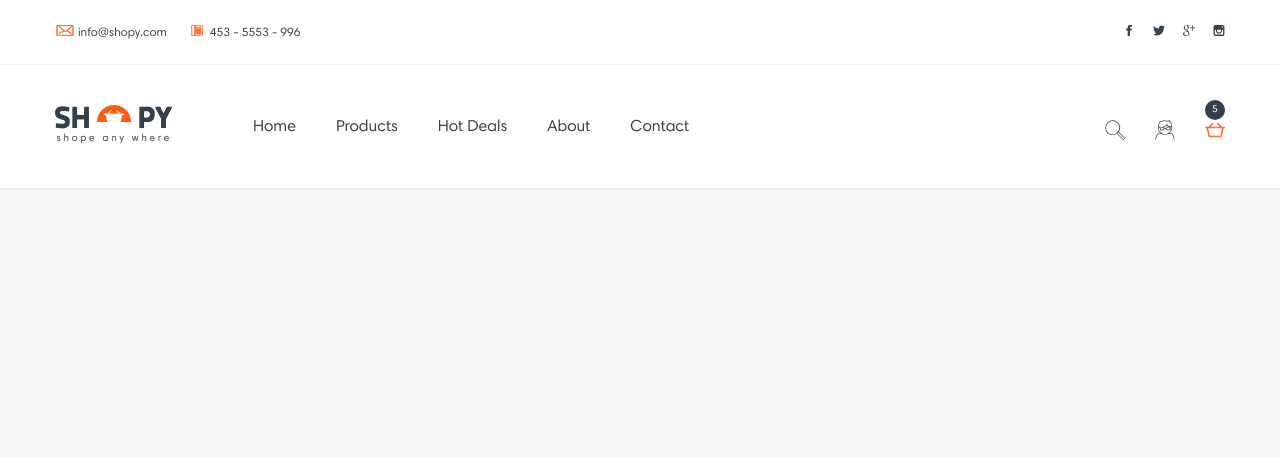
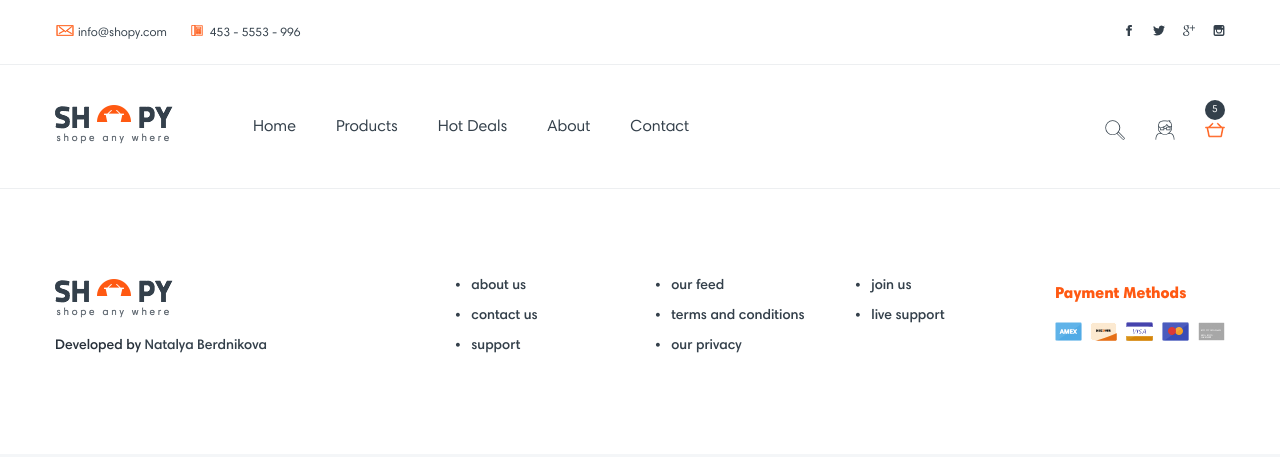
Before and after one commit to NatalyaBerdnikova/Shopy, a website: page public/index.html in a window 1280 px wide. Drawn offline with Linux system fonts and the light colour scheme.

Commit message:
Верстка footer

```diff
--- a/public/index.html
+++ b/public/index.html
@@ -11,7 +11,7 @@
 </head>
 
 <body>
-  <section class="header-contact">
+  <header class="header-contact">
     <div class="container">
       <a href="mailto:info@shopy.com" class="link header-contact__item">
         <svg class="icon icon--orange">
@@ -48,11 +48,11 @@
         </a>
       </div>
     </div>
-  </section>
-  <section class="header">
+  </header>
+  <header class="header">
     <div class="container">
       <a href="#">
-        <img src="../../images/logo-full.png" alt="Логотип Shopy">
+        <img src="images/logo-full.png" alt="Логотип Shopy">
       </a>
       <nav class="header__menu">
         <a class="link header__menu-item" href="#">Home</a>
@@ -82,8 +82,33 @@
         </a>
       </div>
     </div>
-  </section>
+  </header>
 
+
+  <footer class="footer">
+    <div class="container">
+      <div class="footer__copyright">
+        <a href="#">
+          <img src="images/logo-full.png" alt="Логотип Shopy">
+        </a>
+        <div class="footer__copyright-text">Developed by <a href="https://github.com/NatalyaBerdnikova" target="_blank" class="link">Natalya Berdnikova</a></div>
+      </div>
+      <ul class="footer__links">
+        <li><a href="#" class="link">&bull; &nbsp; about us</a></li>
+        <li><a href="#" class="link">&bull; &nbsp; our feed</a></li>
+        <li><a href="#" class="link">&bull; &nbsp; join us</a></li>
+        <li><a href="#" class="link">&bull; &nbsp; contact us</a></li>
+        <li><a href="#" class="link">&bull; &nbsp; terms and conditions</a></li>
+        <li><a href="#" class="link">&bull; &nbsp; live support</a></li>
+        <li><a href="#" class="link">&bull; &nbsp; support</a></li>
+        <li><a href="#" class="link">&bull; &nbsp; our privacy</a></li>
+      </ul>
+      <div>
+        <p class="footer__payment-info">Payment Methods</p>
+        <img src="images/payment_images.png" alt="Методы оплаты">
+      </div>
+    </div>
+  </footer>
 
   <!-- Scripts -->
   <script type="text/javascript" src="scripts/main.js" deffer></script>
--- /dev/null
+++ b/public/sass/blocks/footer.sass
@@ -0,0 +1,26 @@
+.footer
+  padding: 90px 0 85px
+  color: #28313b
+  font-size: 14px
+  font-weight: 600
+  background-color: white
+
+  .container
+    display: flex;
+
+  &__copyright
+    &-text
+      margin-top: 17px
+
+  &__payment-info
+    color: $c-primary
+    font-weight: 700
+    font-size: 16px
+    margin: 7px 0 20px
+
+  &__links
+    display: grid
+    grid-template-columns: 200px 200px 200px
+    grid-template-rows: 30px 30px 30px
+    list-style: none
+    margin-left: auto
--- a/public/sass/main.sass
+++ b/public/sass/main.sass
@@ -8,6 +8,7 @@
 @import 'blocks/container'
 @import 'blocks/header-contact'
 @import 'blocks/header'
+@import 'blocks/footer'
 
 // Components
 @import 'blocks/icon'
```
Also changed, not shown: public/html/partials/footer.html (+25 -0 lines), public/html/partials/header.html (+5 -5 lines), public/styles/main.css.
